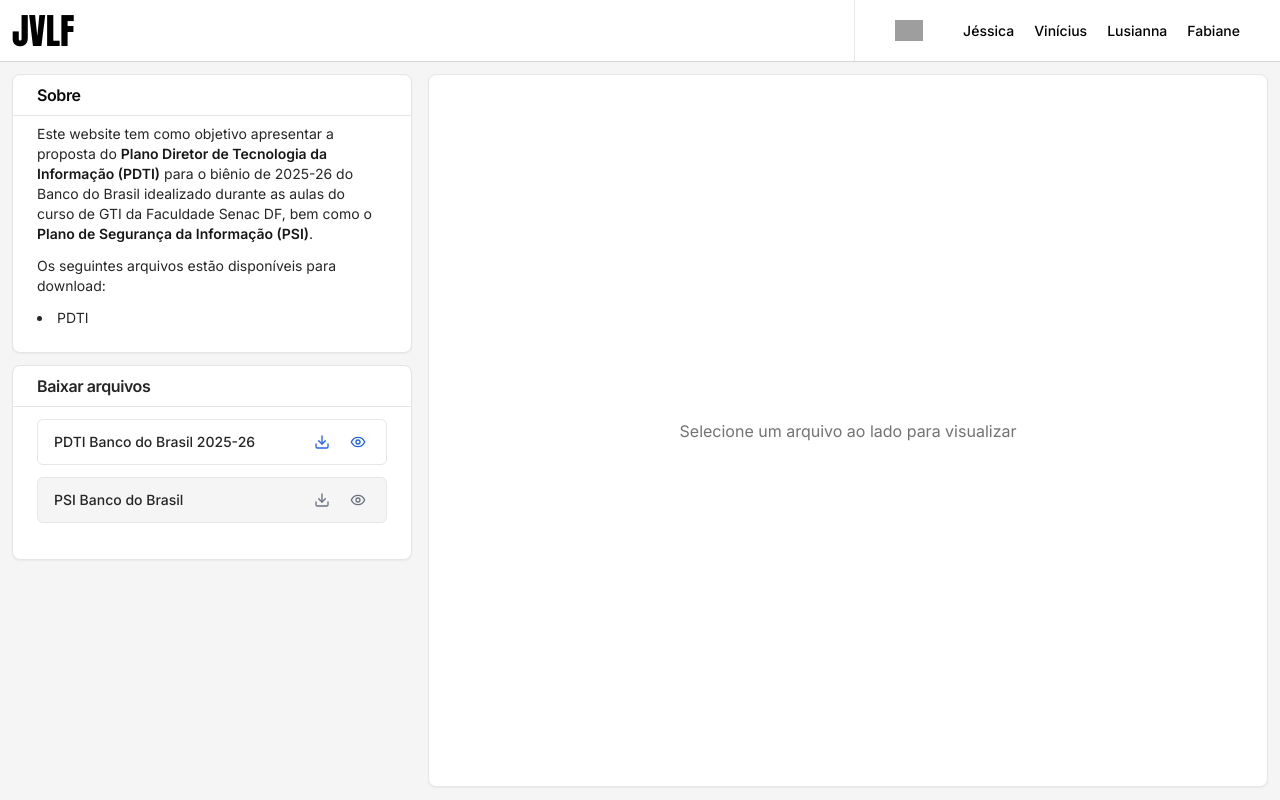
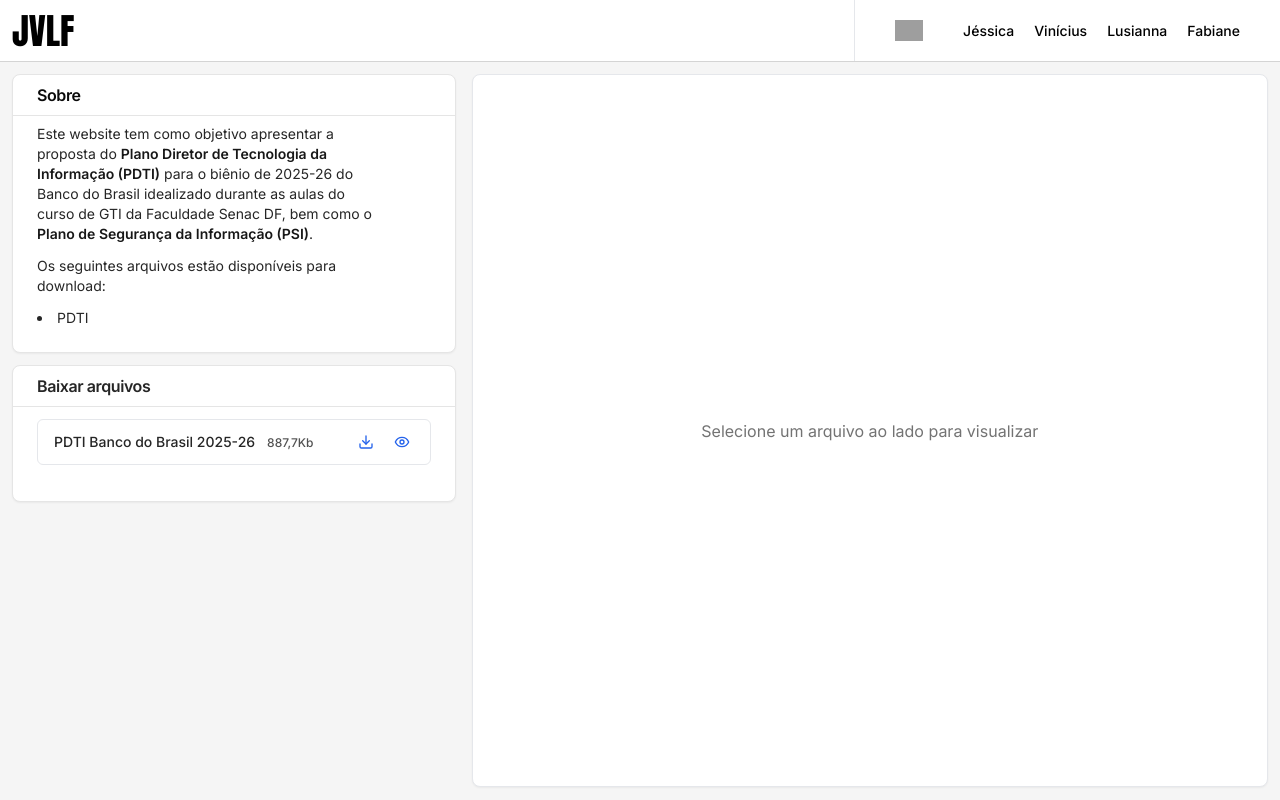
Before and after one commit to vnxcius/jvlf, a React (Vite) app: page / in a window 1280 px wide. Built offline with nearby package versions, Linux system fonts and the light colour scheme; grey boxes are pictures that could not be loaded.

Commit message:
fetch files from json

```diff
--- a/src/App.tsx
+++ b/src/App.tsx
@@ -1,14 +1,29 @@
+import { Card, CardContent, CardHeader, CardTitle } from "./components/ui/card"
+import { Separator } from "./components/ui/separator"
+import { useEffect, useState } from "react"
+import { Button } from "./components/ui/button"
+import CardOption from "./components/ui/card-option"
 import Header from "./components/header"
 
 import './App.css'
-import { Card, CardContent, CardHeader, CardTitle } from "./components/ui/card"
-import { Separator } from "./components/ui/separator"
-import CardOption from "./components/ui/card-option"
-import { useState } from "react"
-import { Button } from "./components/ui/button"
+
+type Files = {
+  title: string,
+  url: string,
+  size: string,
+  type: string,
+}
 
 function App() {
-  const [file, setFile] = useState<string>("")
+  const [file, setFile] = useState<Files>()
+  const [files, setFiles] = useState<Files[]>([])
+
+  useEffect(() => {
+    fetch('/files.json')
+      .then(response => response.json())
+      .then(data => setFiles(data))
+      .catch(error => console.error('Error loading the files:', error));
+  }, []);
 
   return (
     <>
@@ -42,24 +57,32 @@
             <CardTitle className="text-base py-2 px-6 text-neutral-800">Baixar arquivos</CardTitle>
             <Separator />
             <CardContent>
-              <CardOption
-                title="PDTI Banco do Brasil 2025-26" file="pdti-v0.0.0.pdf" func={() => { setFile("pdti-v0.0.0.pdf"); location.href = "#pdf" }} />
-              <CardOption title="PSI Banco do Brasil" file="psi.pdf" func={() => setFile("psi.pdf")} disabled />
+              {files.map(file => (
+                <CardOption
+                  key={file.url}
+                  title={file.title}
+                  file={file.url}
+                  size={file.size}
+                  func={() => { setFile(file); location.href = "#pdf" }}
+                />
+              ))}
             </CardContent>
           </Card>
+        </div>
 
-        </div>
         <div className="w-full min-h-[calc(100vh-110px)] flex flex-col bg-white shadow-sm border p-3 rounded-lg">
           {file ? (
             <>
-              <h2 className="text-sm text-center font-medium mb-3">{file}</h2>
-              <iframe title={file} src={file} id="pdf" className="w-full h-full rounded-md border shadow-sm" allowFullScreen></iframe>
-              <Button variant="outline" className="mt-3 w-fit mx-auto" onClick={() => setFile("")}>
+              <h2 className="text-sm text-center font-medium mb-3">{file.title}</h2>
+              <iframe title={file.title} src={file.url} id="pdf" className="w-full h-full rounded-md border shadow-sm" allowFullScreen></iframe>
+              <Button variant="outline" className="mt-3 w-fit mx-auto" onClick={() => setFile(undefined)}>
                 Fechar arquivo
               </Button>
             </>
           ) : (
-            <p className="text-center flex flex-col self-center justify-center h-full text-neutral-500">Selecione um arquivo ao lado para visualizar</p>
+            <p className="text-center flex flex-col self-center justify-center h-full text-neutral-500">
+              Selecione um arquivo ao lado para visualizar
+            </p>
           )}
         </div>
       </section>
```
